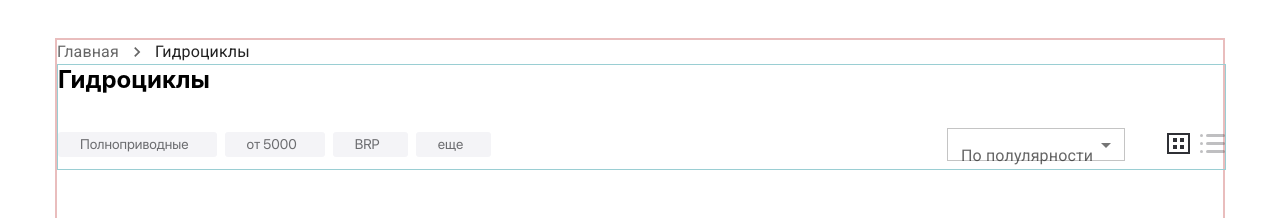
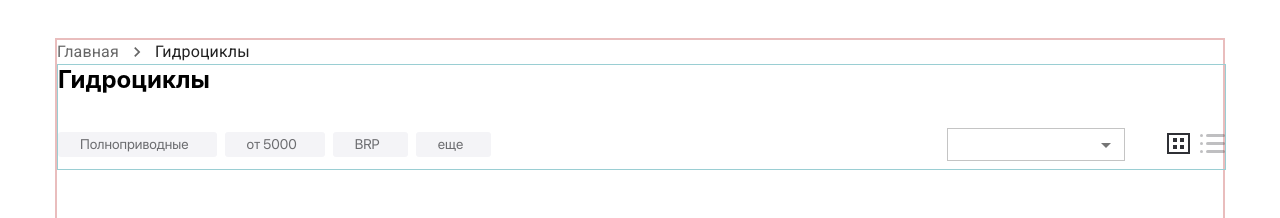
Before and after one commit to ladudasha/Group-shops, a React (Create React App) app: page / in a window 1280 px wide. Shown: the part 2880-3098 px from the top of the page. Built offline with nearby package versions, Linux system fonts and the light colour scheme.

Commit message:
new style select in catalogtop  commit

```diff
--- a/src/components/filter-top-select/FilterTopSelect.jsx
+++ b/src/components/filter-top-select/FilterTopSelect.jsx
@@ -21,6 +21,7 @@ export default function SelectLabels(props) {
         fontSize: 14,
         color:'#2F3035',
         borderRadius:0,
+        paddingLeft: 15,
 
 
       //   '& .MuiSelect-icon': {
@@ -36,7 +37,7 @@ export default function SelectLabels(props) {
   return (
     <div>
       <FormControl sx={{ m: 1, minWidth: 178,}}>
-      <InputLabel className={s.selectLabel}>По полулярности</InputLabel>
+      {/* <InputLabel className={s.selectLabel}>По полулярности</InputLabel> */}
         <Select
 
           value={age}
```
